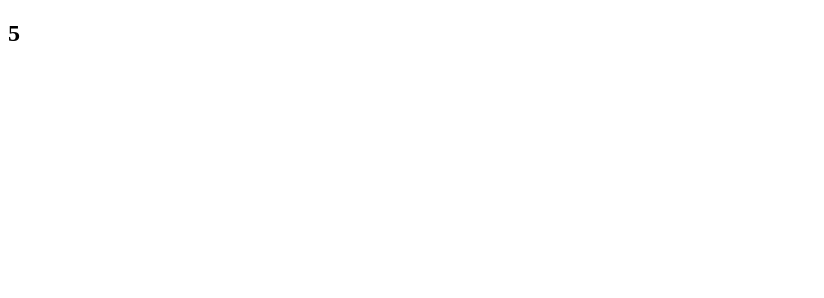
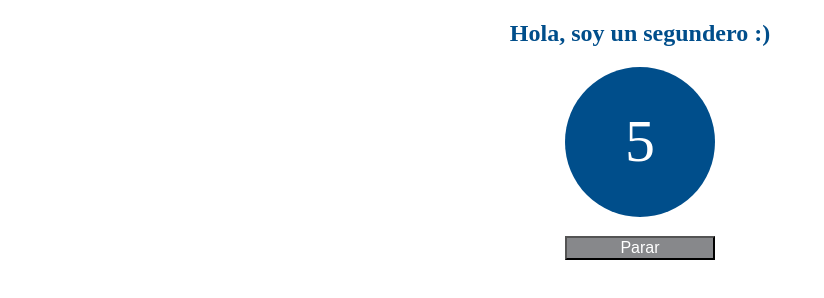
Before and after one commit to nerdale/leccion20, a plain HTML site: page index.html in a window 1280 px wide. Shown: the whole page, without its empty margins (0-824 px from the left). Drawn offline with Linux system fonts and the light colour scheme.

Commit message:
boton parar agregado html + clearinterval js

```diff
--- /dev/null
+++ b/css/main.css
@@ -0,0 +1,30 @@
+.titulo{
+	text-align: center;
+	color: #004E8B;
+}
+.box{
+	width: 30%;
+	background-color: #004E8B;
+	margin: 20px auto;
+	border-radius: 50%;
+	width: 150px;
+	height: 150px;
+}
+#segundero{
+	text-align: center;
+	font-size: 60px;
+	color: white;
+	padding-top: 40px;
+}
+.boton{
+	margin-top: 60px;
+	outline: none;
+	cursor: pointer;
+	color: white;
+	width: 150px;
+	font-size: 16px;
+	background-color: #87888B;
+}
+.boton:hover{
+	background-color: #AAACB0;
+}
--- a/index.html
+++ b/index.html
@@ -3,9 +3,14 @@
 <head>
 	<meta charset="UTF-8">
 	<title>Leccion 20</title>
+	<link rel="stylesheet" href="css/main.css">
 </head>
 <body>
-	<h2 id="titulo">El segundero comienza ahora...YA</h2>
+	<h2 class="titulo">Hola, soy un segundero :)</h2>
+	<div class="box">
+		<div id="segundero">0</div>
+		<input type="button" class="boton" id= "parar" value="Parar" onclick="parar()">
+	</div>
 	<script type="text/javascript" src="js/script.js"></script>
 </body>
 </html>
--- a/js/script.js
+++ b/js/script.js
@@ -8,10 +8,16 @@ function callbackPromedio (a, b, c, callback){
 
 //segundero
 
+var cronometro;
 function segundero(){
 	var seg = 1;
-	setInterval(function(){
-		document.getElementById("titulo").innerHTML = seg++;
+	cronometro = setInterval(function(){
+		document.getElementById("segundero").innerHTML = seg++;
 	},1000);
 }
 segundero();
+
+//parar segundero
+function parar() {
+ clearInterval(cronometro);
+}
```
